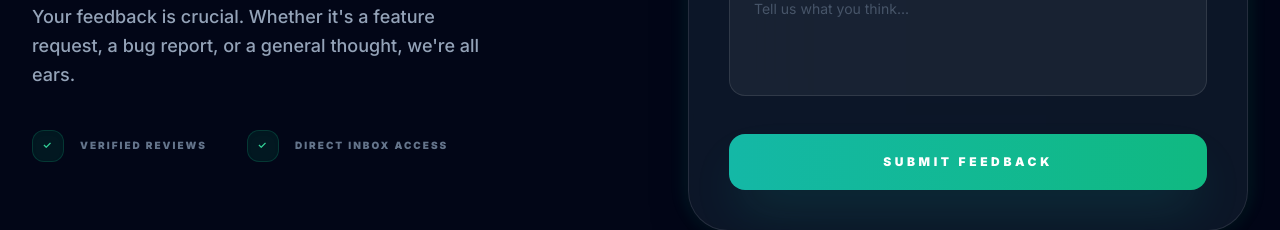
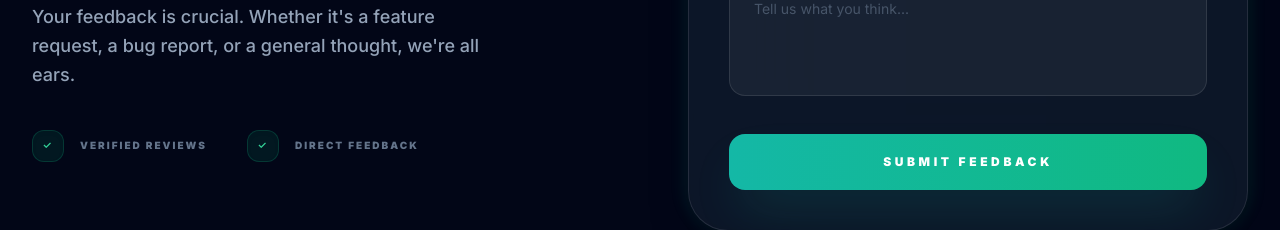
Before and after one commit to SOUGATA2205/Health-Sathi, a React (Vite) app: page /#/ in a window 1280 px wide. Shown: the part 4155-4385 px from the top of the page. Built offline with nearby package versions, Linux system fonts and the light colour scheme; no server answers.

Commit message:
minor changes

```diff
--- a/pages/LandingPage.tsx
+++ b/pages/LandingPage.tsx
@@ -298,7 +298,7 @@ export const LandingPage: React.FC = () => {
                 </div>
                 <div className="flex items-center gap-4">
                   <div className="h-8 w-8 bg-emerald-500/10 rounded-xl flex items-center justify-center text-emerald-400 border border-emerald-500/20 shadow-inner">✓</div>
-                  Direct Inbox Access
+                  Direct Feedback
                 </div>
               </div>
             </div>
```
